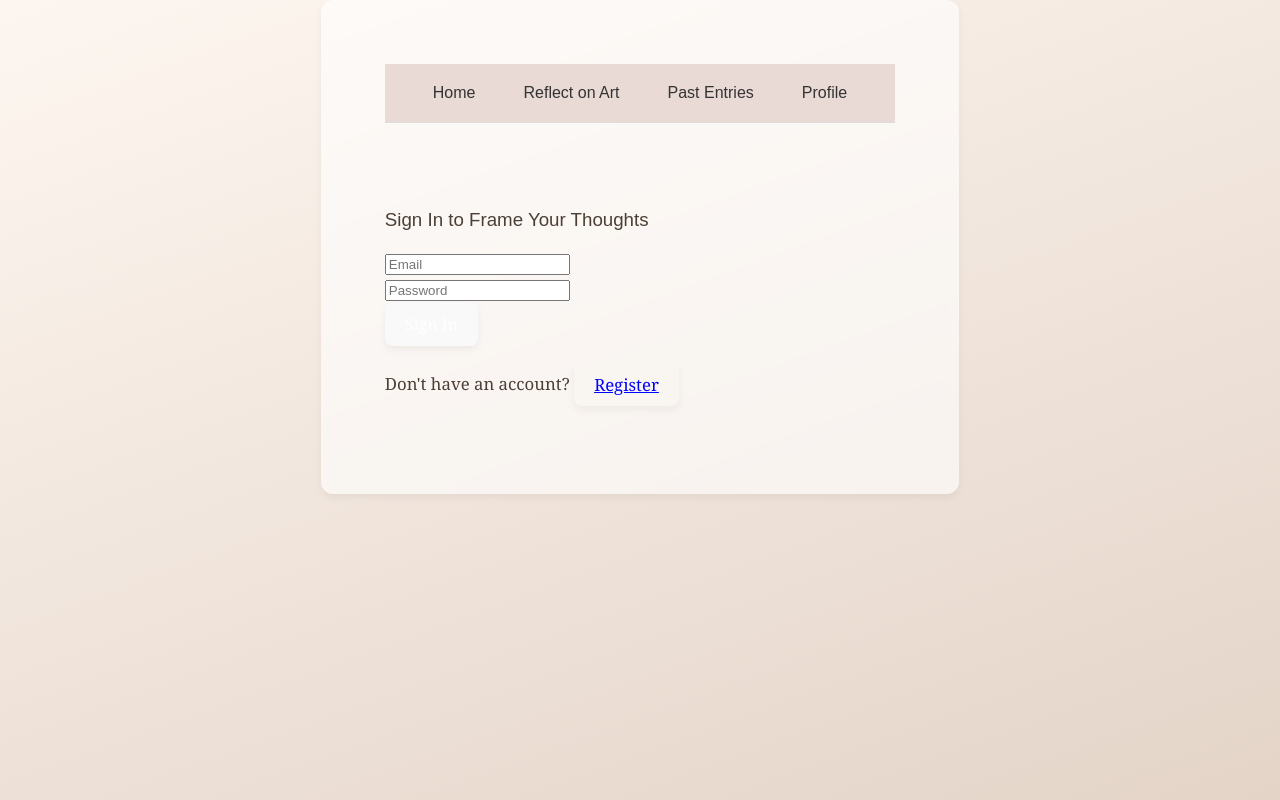
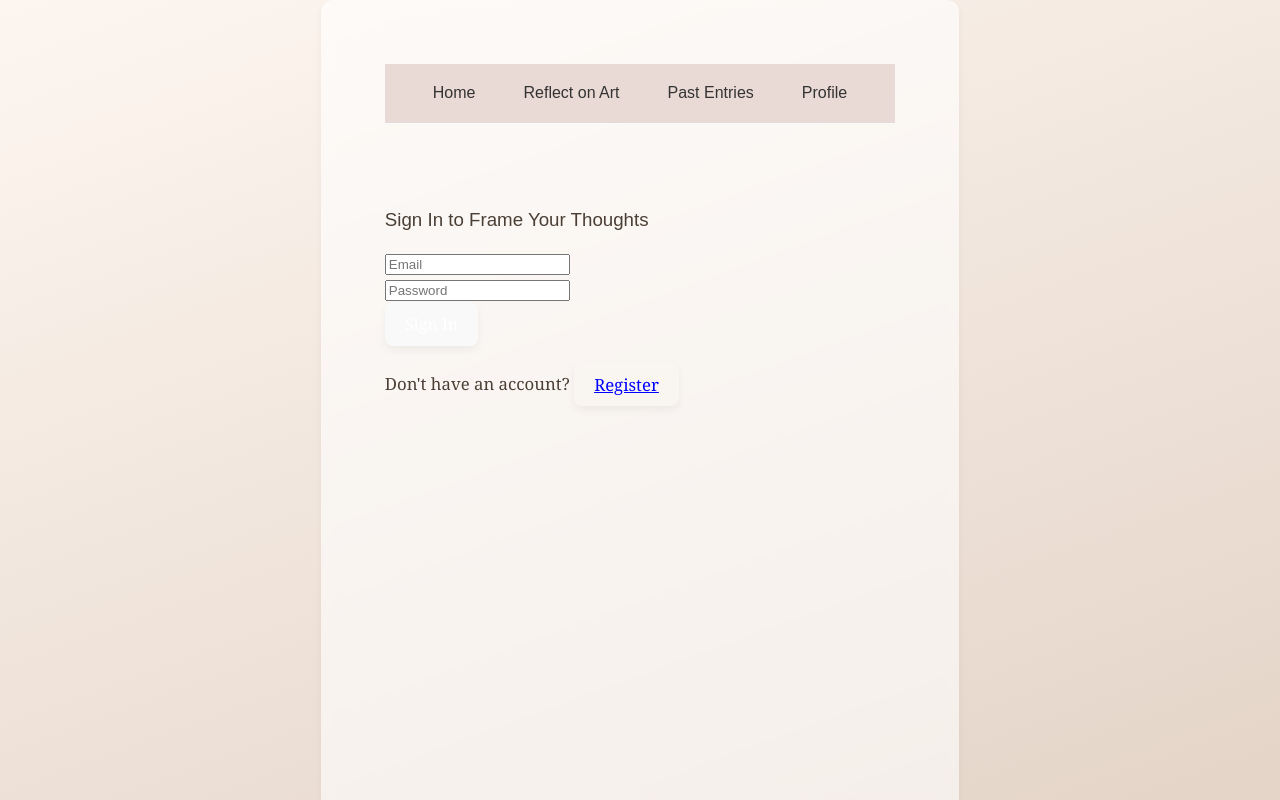
Before and after one commit to athenaortega/HCDE-438-Final-MeloMood, a React (Vite) app: page / in a window 1280 px wide. Built offline with nearby package versions, Linux system fonts and the light colour scheme.

Commit message:
Fixing scrolling

```diff
--- a/src/App.css
+++ b/src/App.css
@@ -31,6 +31,9 @@ body {
   backdrop-filter: blur(4px);
   border-radius: var(--rounded);
   box-shadow: var(--shadow);
+  min-height: 100vh;
+  flex-grow: 1;
+  overflow-y: auto;
 }
 
 #root {
```
Also changed, not shown: 1 other file (tests, documents, lock files or other folders).
